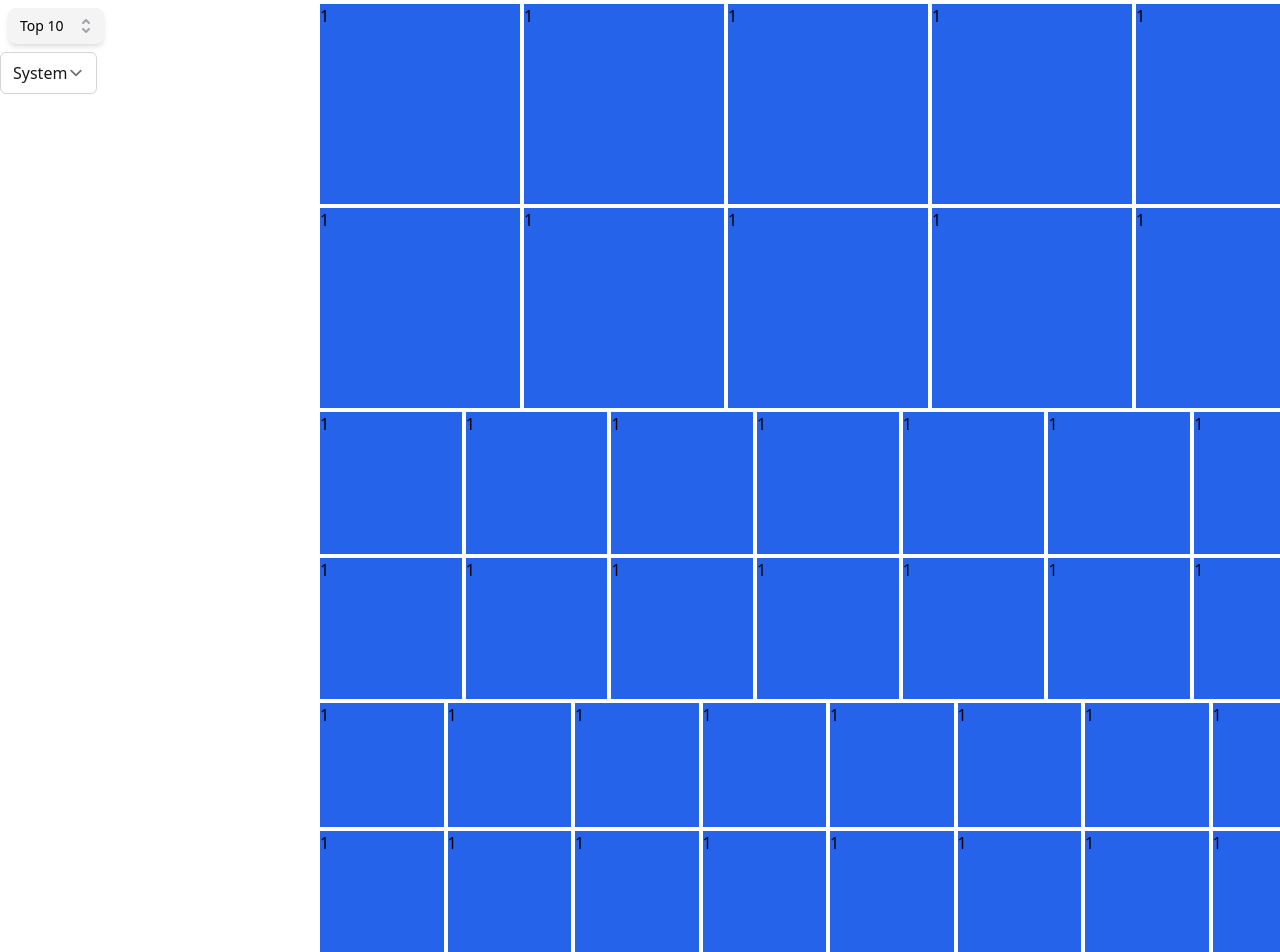
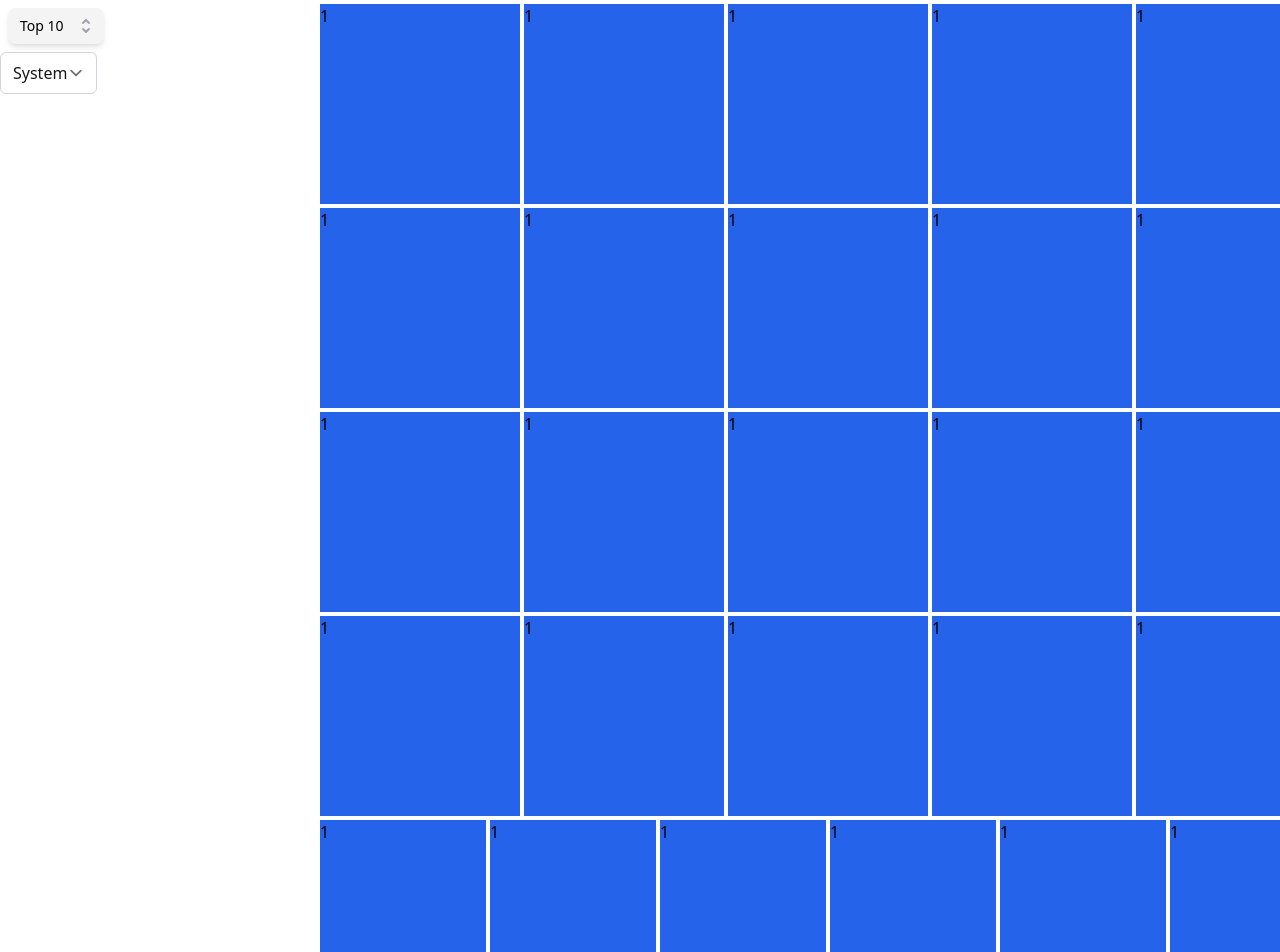
Before and after one commit to Sporesirius/topsters, a Next.js app: page / in a window 1280 px wide. Shown: the top 952 px of the page. Built offline with nearby package versions, Linux system fonts and the light colour scheme; what @tailwindcss/typography would draw is missing.

Commit message:
feat: add top20/69 Height Value

```diff
--- a/src/components/Grid/Grid.tsx
+++ b/src/components/Grid/Grid.tsx
@@ -2,6 +2,17 @@ import Layout from '@components/Layouts/Layout';
 import Image from 'next/image'
 
 export default function Grid({}) {
+
+
+  const top20 = [
+    {
+      id: "1",
+      gridCols: "grid-cols-t5",
+      gridCount: 20,
+      height: "h-p200",
+    }
+  ];
+
 
   const top40 = [
     {
@@ -24,10 +35,37 @@ export default function Grid({}) {
     },
   ];
 
+  const top69 = [
+    {
+      id: "1",
+      gridCols: "grid-cols-t5",
+      gridCount: 20,
+      height: "h-p200",
+    },
+    {
+      id: "2",
+      gridCols: "grid-cols-t6",
+      gridCount: 12,
+      height: "h-p166",
+    },
+    {
+      id: "3",
+      gridCols: "grid-cols-t7",
+      gridCount: 14,
+      height: "h-p120",
+    },
+    {
+      id: "4",
+      gridCols: "grid-cols-t9",
+      gridCount: 9,
+      height: "h-p109",
+    },
+  ];
+
   return (
     <>
       <div>
-        {top40.map((item) => (
+        {top69.map((item) => (
             <>
             <div className={`mt-1 grid gap-1 ${item.gridCols}`}>
               {[...Array(item.gridCount)].map(() => (
--- a/src/components/Grid/GridControl.tsx
+++ b/src/components/Grid/GridControl.tsx
@@ -5,8 +5,9 @@ import { CheckIcon, SelectorIcon } from '@heroicons/react/solid'
 const control = [
   { id: 0, name: 'Top 10' },
   { id: 1, name: 'Top 40' },
-  { id: 2, name: 'Top 100' },
-  { id: 3, name: 'Collage' },
+  { id: 2, name: 'Top 69' },
+  { id: 3, name: 'Top 100' },
+  { id: 4, name: 'Collage' },
 ]
 
 export default function GridControl({}) {
--- a/tailwind.config.js
+++ b/tailwind.config.js
@@ -53,13 +53,17 @@ module.exports = {
       },
       gridTemplateColumns: {
        't5': 'repeat(5, 200px)',
+       't6': 'repeat(6, 166.0px)',
        't7': 'repeat(7, 141.7px)',
        't8': 'repeat(8, 123.5px)',
+       't9': 'repeat(9, 109.34px)',
       },
       height: {
         p200: '200px',
+        p166: '166px',
         p141_7: '141.7px',
         p120: '123.5px',
+        p109: '109.34px',
        },
     },
   },
```
